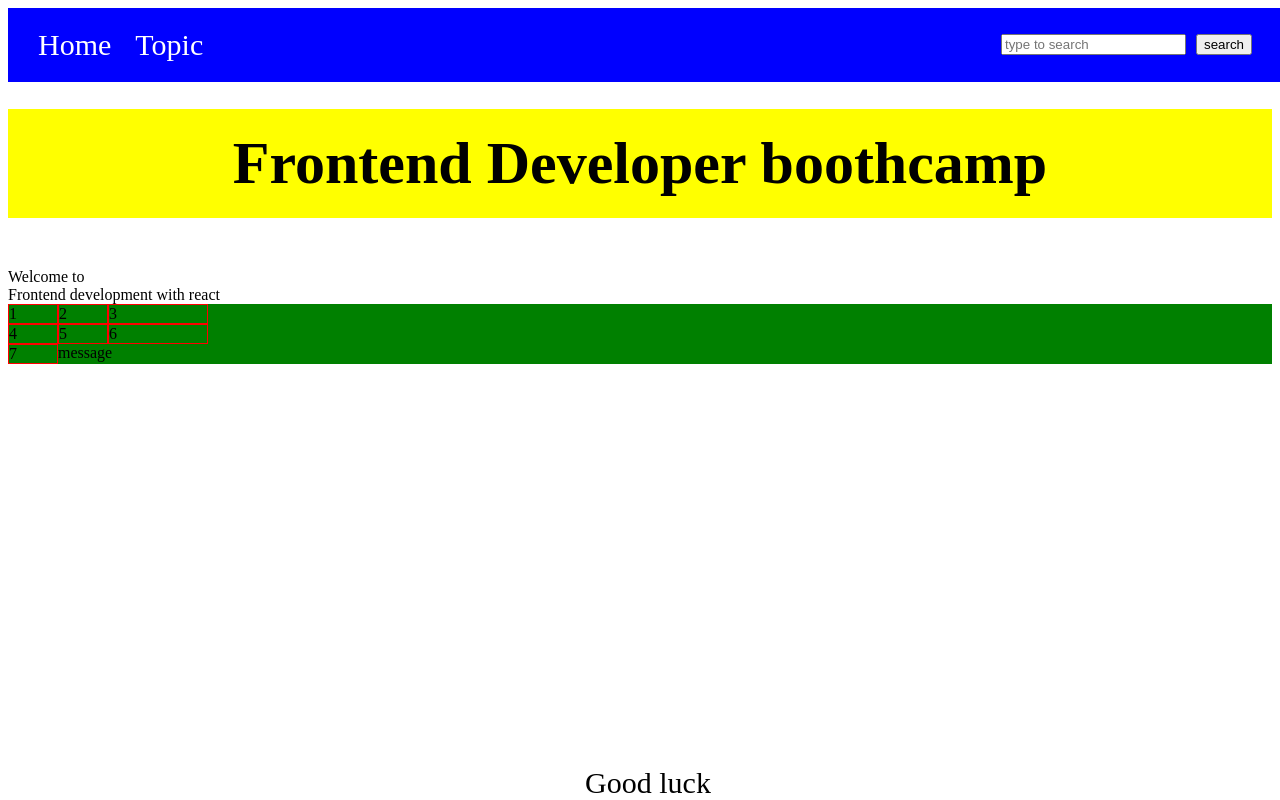
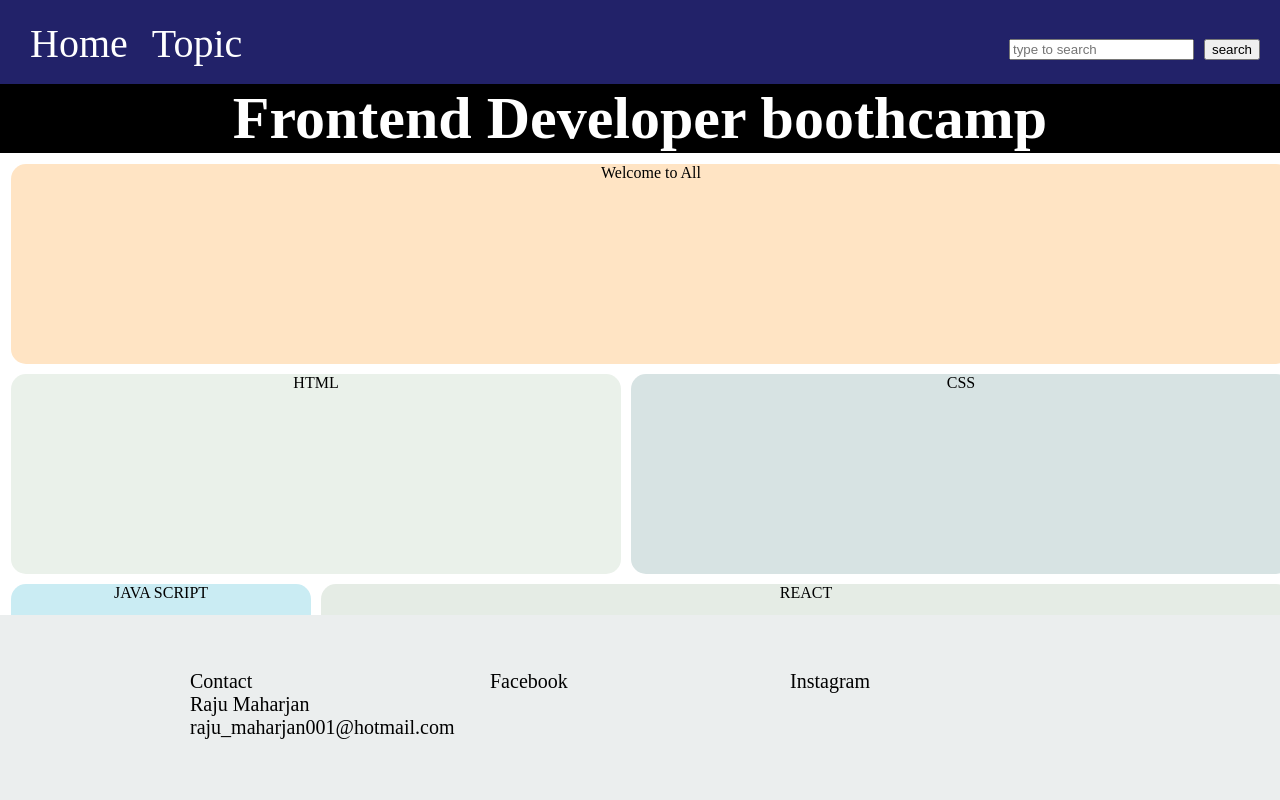
Before and after one commit to 001raju/my-project, a plain HTML site: page index.html in a window 1280 px wide. Shown: the top 800 px of the page. Drawn offline with Linux system fonts and the light colour scheme.

Commit message:
gird box test

```diff
--- a/index.css
+++ b/index.css
@@ -1,32 +1,35 @@
+body {
+     margin: 0%;
+}
 nav{
-    background-color: ;
+    top: 0px;
+    display: block;
     padding: 20px;
-    background-color: blue;
+    background-color: rgb(34, 34, 105);
     width: 100%;
+
 
 
 
 }
 a{
-    font-size: 30px;
+    font-size: 40px;
     color: white;
     text-decoration-line: none;
     padding: 10px;
 
 }
 h2{
+    width: 100%;
     font-size: 60px;
     text-align: center;
-    padding: 20px;
-    margin-top: 30px;
+
+    background-color: black;
+    color: white;
+   margin: 0px;
+
 }
-footer{
-    position: fixed;
- bottom: 0;
-   width: 100%;
-   text-align: center;
-   font-size: 30px;
-}
+
 .searchInput {
     font-size: 40px;
     padding: 20px;
@@ -36,13 +39,60 @@ footer{
 
 .grid{
     display: grid;
-    background-color: green;
-    grid-template-columns: 50px 50px 100px;
-}
-h2{
-    background-color: yellow;
+    border: 1px solid transparent;
+    height: 625px;
+    width: 100%;
+    /* grid-template-columns: 150px 150px;
+    grid-template-rows: 200px 200px 200px; */
+    grid-template:  200px 200px 200px /  300px 300px;
+    gap: 10px;
+    padding: 10px;
+    grid-template-areas:
+    " top top top"
+    "upleft upleft upright"
+    "left  right right";
+
+
 }
 
+
 .box{
-    border: 1px red solid;
+    border: 1px transparent;
+    text-align: center;
+    border-radius: 15px;
+
 }
+.greeting {
+    grid-area: top;
+    background-color: bisque;
+}
+.html {
+    grid-area: upleft;
+    background-color: rgb(234, 241, 234);
+}
+.css {
+    grid-area: upright;
+    background-color: rgb(215, 227, 227);
+}
+.js {
+    grid-area: left;
+    background-color: rgb(202, 236, 243);
+}
+.react {
+    grid-area: right;
+    background-color: rgb(229, 236, 229);
+
+}
+footer {
+    display: grid;
+    background-color: rgb(235, 238, 238);
+    grid-template: 0px 30px 100px / 300px 300px 300px;
+    justify-content: center;
+    padding-top: 55px;
+
+    position: fixed;
+    bottom: 0;
+    width: 100%;
+    text-align: left;
+    font-size: 20px;
+}
--- a/index.html
+++ b/index.html
@@ -6,10 +6,10 @@
     <meta name="viewport" content="width=device-width, initial-scale=1.0" />
     <title>Document</title>
     <link href="index.css" rel="stylesheet" />
-    <link href="style.css" rel=" stylesheet2" />
+    <!-- <link href="style.css" rel=" stylesheet2" /> -->
   </head>
   <body>
-    <div>
+
     <header>
       <nav>
         <a href="index.html">Home</a>
@@ -20,22 +20,25 @@
         <button>search</button>
       </div>
     </header>
-    </div>
+
     <h2>Frontend Developer boothcamp</h2>
-    <div>Welcome to</div>
-    <div>Frontend development with react</div>
 
     <div class="grid">
-        <div class="box">1</div>
-        <div class="box">2</div>
-        <div class="box">3</div>
-        <div class="box">4</div>
-        <div class="box">5</div>
-        <div class="box">6</div>
-        <div class="box">7</div>
-        <span>message</span>
+      <div class="box greeting">Welcome to All</div>
+      <div class="box html">HTML</div>
+      <div class="box css">CSS</div>
+      <div class="box js">JAVA SCRIPT</div>
+      <div class="box react">REACT</div>
     </div>
 
-    <footer>Good luck</footer>
+    <footer>
+      <div>Contact<br>
+      Raju Maharjan<br>
+    raju_maharjan001@hotmail.com</div>
+    <div class="facebook">Facebook</div>
+    <div class="instagram">Instagram</div>
+      <a href="www.google.com"><google class="com"></google></a>
+    </footer>
+
     </body>
 </html>
```
Lines whose indentation alone changed are shown as unchanged.
